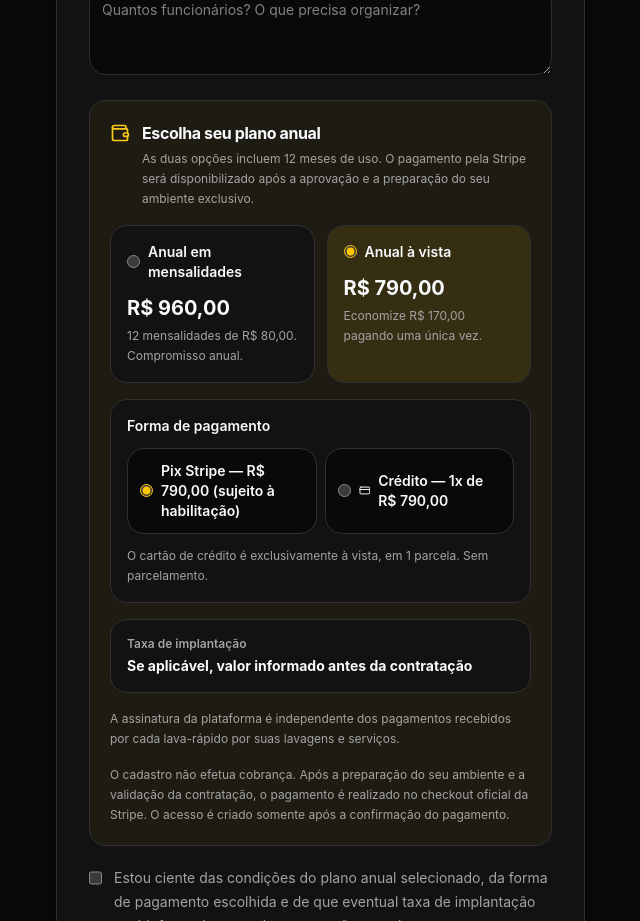
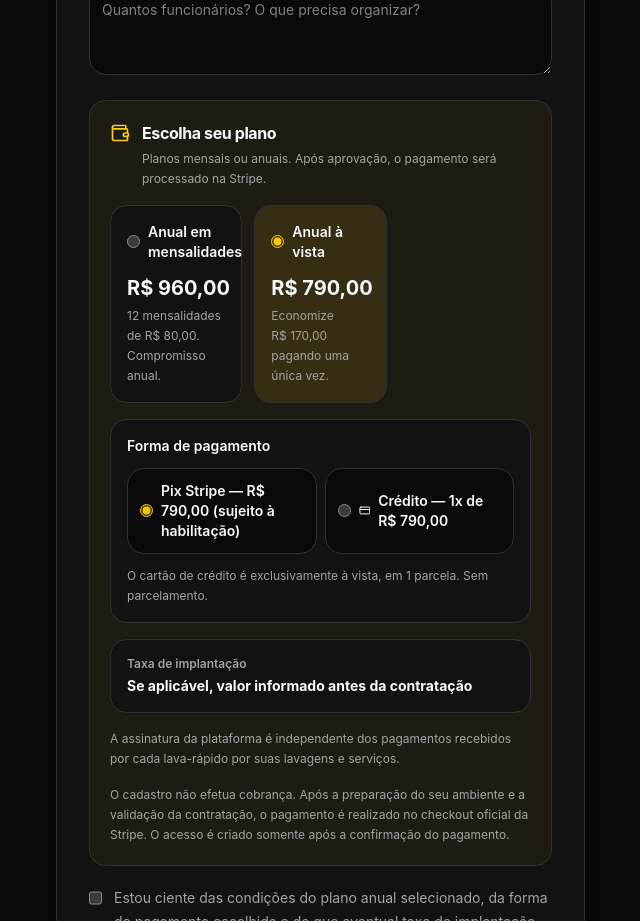
Before and after one commit to Raphaeljdk/aquaflow-gestao, a Next.js app: page /cadastrar-lava-rapido in a window 1280 px wide. Shown: the part 840-1761 px from the top of the page, without its empty margins (535-1175 px from the left). Built offline with nearby package versions, Linux system fonts and the light colour scheme.

Commit message:
feat(ui): atualizar seleção de planos para mensal ou anual

```diff
--- a/src/app/cadastrar-lava-rapido/page.tsx
+++ b/src/app/cadastrar-lava-rapido/page.tsx
@@ -181,11 +181,11 @@ export default function CadastroEmpresaPage() {
                 <div className="flex items-start gap-3">
                   <Wallet size={20} className="mt-0.5 shrink-0 text-primary" aria-hidden="true"/>
                   <div>
-                    <h3 id="condicoes-comerciais" className="text-base font-bold">Escolha seu plano anual</h3>
-                    <p className="mt-1 text-xs leading-5 text-muted-foreground">As duas opções incluem 12 meses de uso. O pagamento pela Stripe será disponibilizado após a aprovação e a preparação do seu ambiente exclusivo.</p>
+                    <h3 id="condicoes-comerciais" className="text-base font-bold">Escolha seu plano</h3>
+                    <p className="mt-1 text-xs leading-5 text-muted-foreground">Planos mensais ou anuais. Após aprovação, o pagamento será processado na Stripe.</p>
                   </div>
                 </div>
-                <div className="grid gap-3 sm:grid-cols-2" role="radiogroup" aria-label="Condição de pagamento do plano anual">
+                <div className="grid gap-3 sm:grid-cols-3" role="radiogroup" aria-label="Escolha um plano">
                   <label className={`cursor-pointer rounded-xl border p-4 transition-colors ${planoPagamento === "ANUAL_MENSAL" ? "border-primary bg-primary/10" : "border-border bg-card"}`}>
                     <span className="flex items-center gap-2 text-sm font-semibold">
                       <input type="radio" name="planoPagamento" value="ANUAL_MENSAL" checked={planoPagamento === "ANUAL_MENSAL"} onChange={()=>escolherPlano("ANUAL_MENSAL")} className="accent-yellow-400"/>
```
